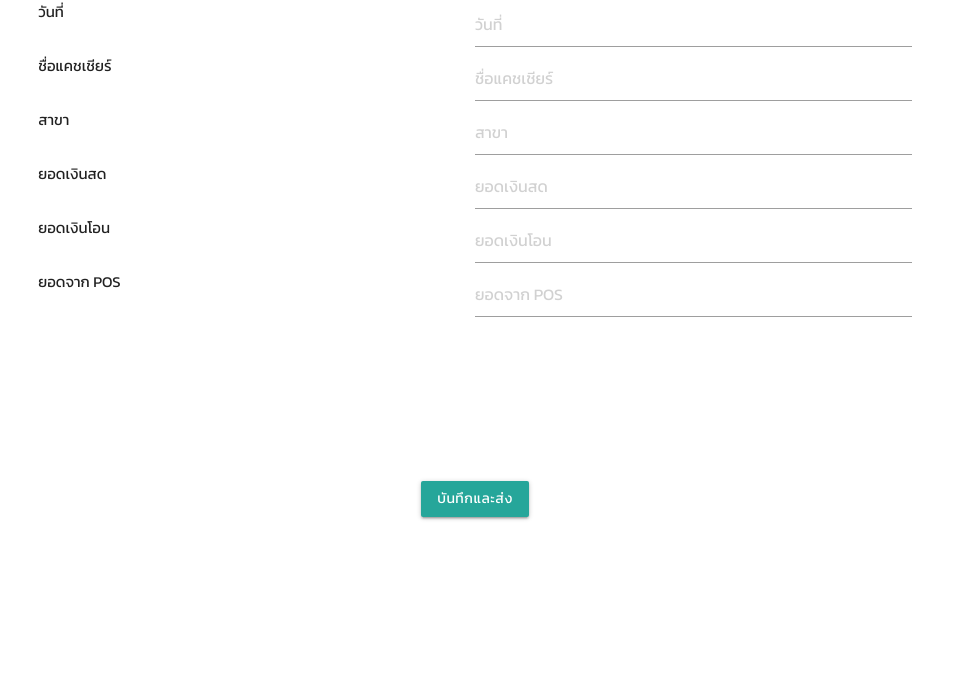
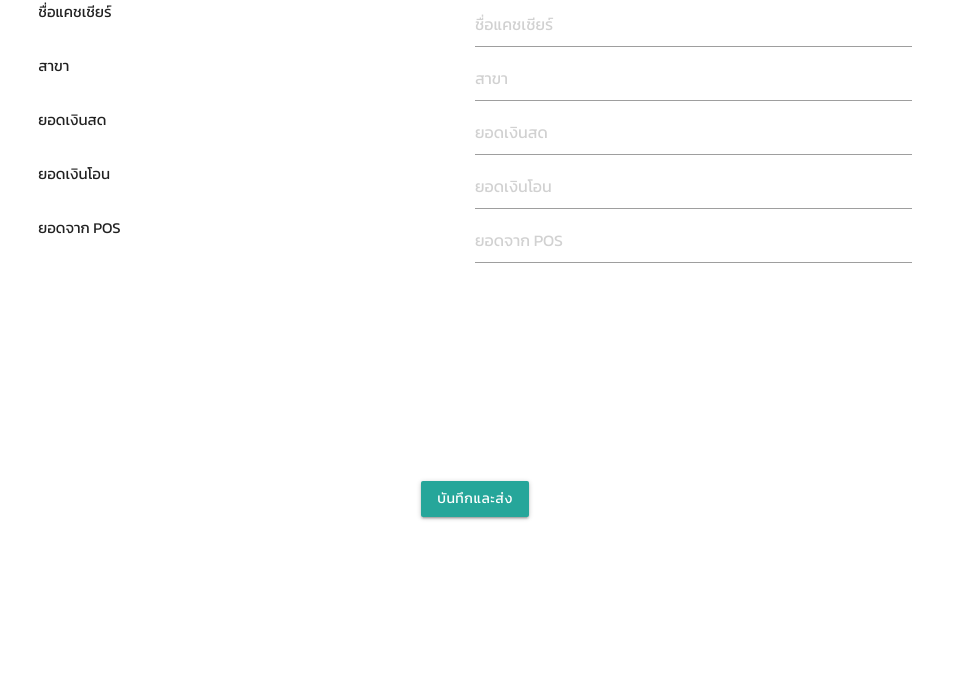
Before and after one commit to aommiikzy/MANA-Outlet, a website: page index.html in a window 1280 px wide. Shown: the part 124-800 px from the top of the page, without its empty margins (165-1119 px from the left). Drawn offline with nearby package versions, Linux system fonts and the light colour scheme.

Commit message:
delete the date

```diff
--- a/index.html
+++ b/index.html
@@ -73,9 +73,7 @@
 		<div class="row">
 			<form id="carForm" class="col s12" autocomplete="off">
 
-				<div style="float:left;width:50%">วันที่</div>
-				<div style="float:left;width:50%">
-					<input id="dateInput" type="text" required class="validate" placeholder="วันที่" /></div>
+
 
 					<div style="float:left;width:50%">ชื่อแคชเชียร์</div>
 					<div style="float:left;width:50%">
```
